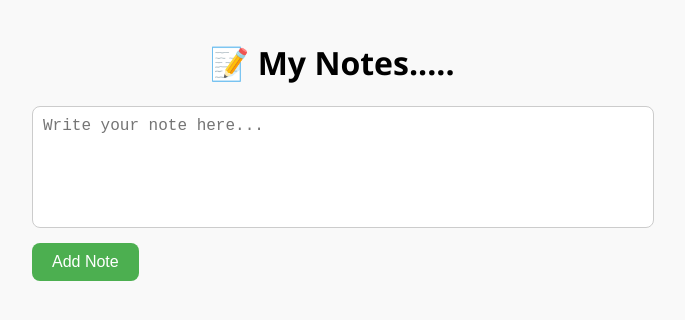
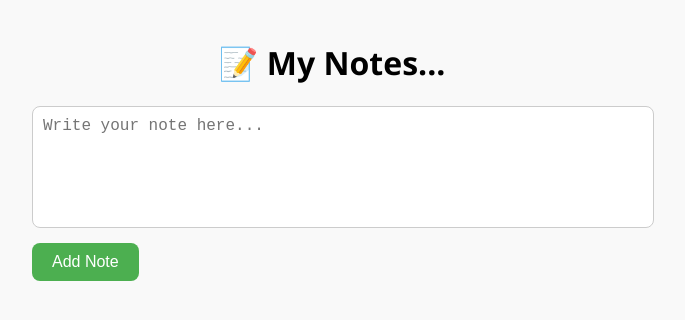
Before and after one commit to ThulaniThisarani/noteapp, a website: page index.html in a window 1280 px wide. Shown: the whole page, without its empty margins (308-993 px from the left). Drawn offline with Linux system fonts and the light colour scheme.

Commit message:
Update index.html

```diff
--- a/index.html
+++ b/index.html
@@ -8,7 +8,7 @@
 </head>
 <body>
   <div class="container">
-    <h1>📝 My Notes.....</h1>
+    <h1>📝 My Notes...</h1>
     <textarea id="noteInput" placeholder="Write your note here..."></textarea>
     <button id="addNoteBtn">Add Note</button>
     <div id="notesContainer"></div>
```
